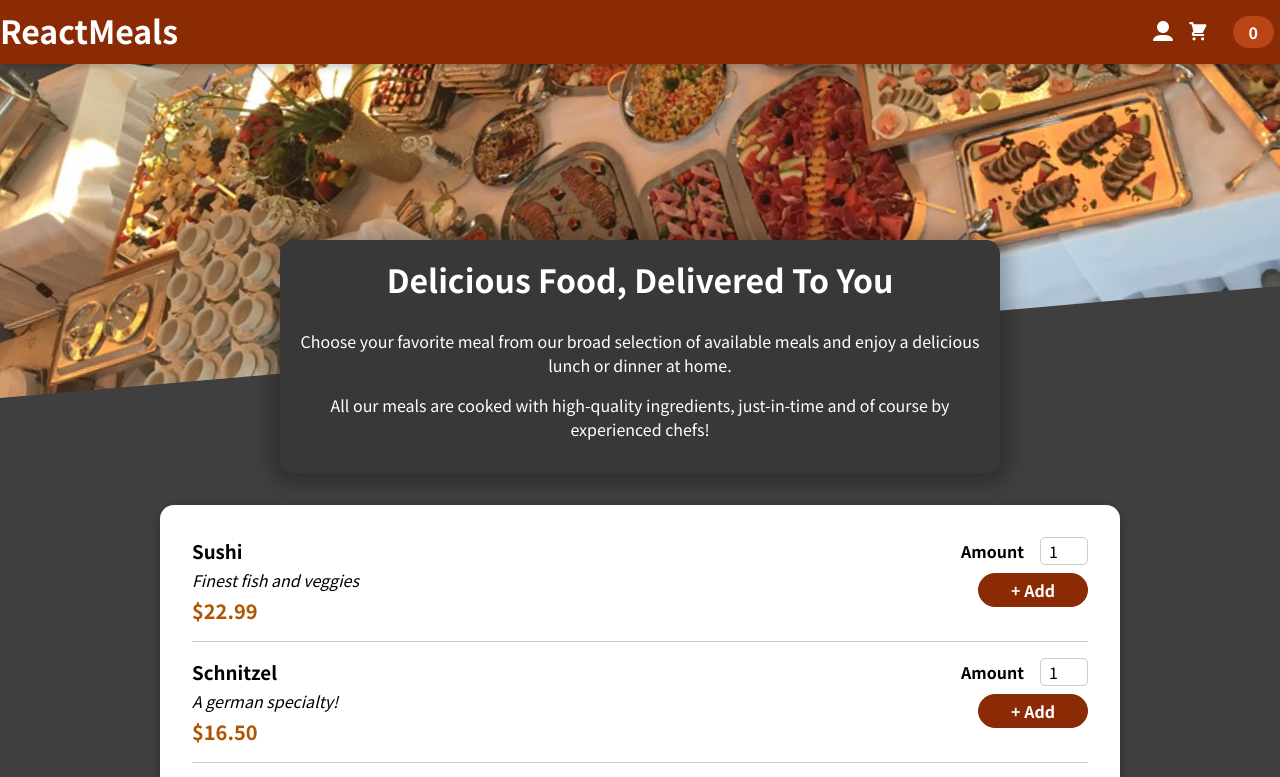
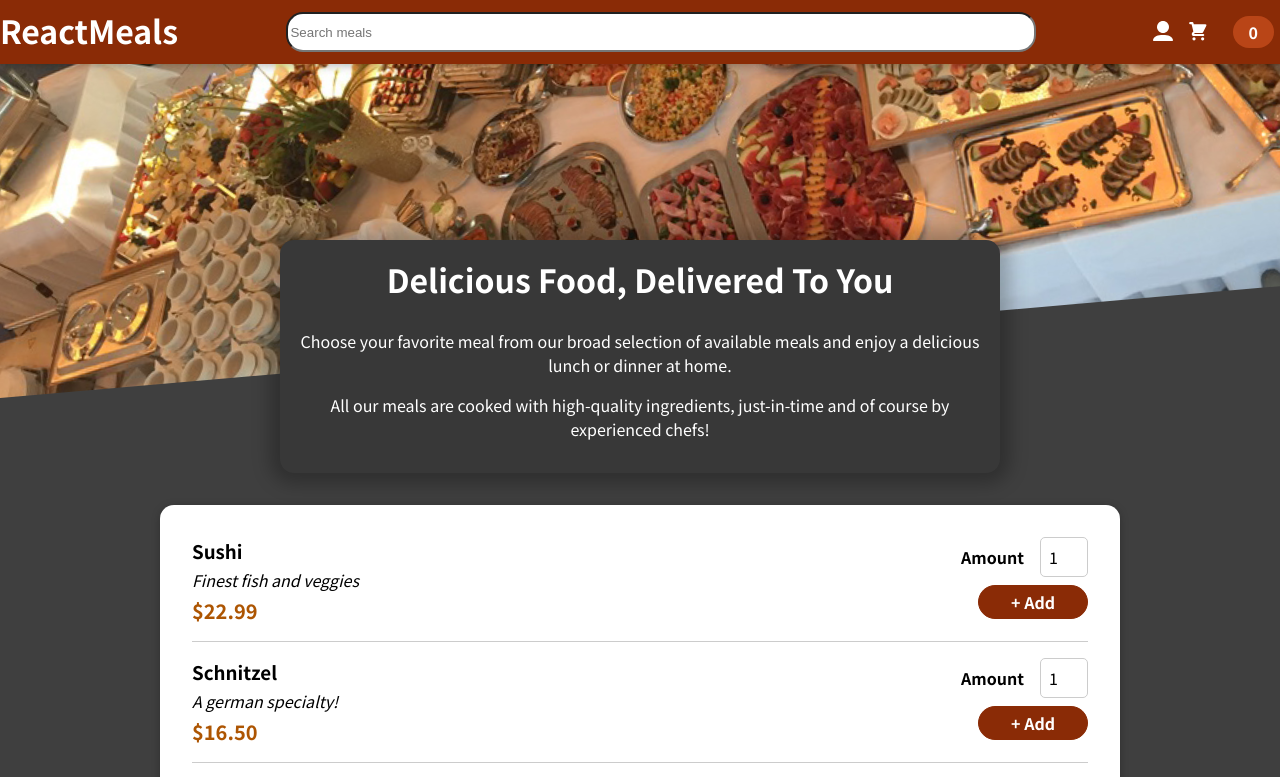
Before and after one commit to catoverhat/food-order, a React (Vite) app: page / in a window 1280 px wide. Shown: the top 777 px of the page. Built offline with nearby package versions, Linux system fonts and the light colour scheme.

Commit message:
advance
Comfirmed

```diff
--- a/index.html
+++ b/index.html
@@ -7,8 +7,10 @@
     <title>Food</title>
   </head>
   <body>
+
     <div id="overlays"></div>
     <div id="root"></div>
+
     <script type="module" src="/src/main.jsx"></script>
   </body>
 </html>
--- a/src/App.jsx
+++ b/src/App.jsx
@@ -4,8 +4,11 @@ import Meals from "./components/Meals/Meals";
 import Cart from "./components/Cart/Cart";
 import CartProvider from "./store/CartProvider";
 import SignForm from "./components/SignForm/SignForm";
+import MealSearch from "./components/Layout/search";
+
 
 function App() {
+
   const [cartIsShown, setCartIsShown] = useState(false);
   const [signFromIsShown, setSignFormIsShown] = useState(false);
 
@@ -35,6 +38,9 @@ function App() {
       />
       <main>
         <Meals />
+
+
+
       </main>
     </CartProvider>
   );
--- a/src/components/Layout/Header.jsx
+++ b/src/components/Layout/Header.jsx
@@ -3,22 +3,32 @@ import HeaderCartButton from "./HeaderCartButton";
 import mealsImage from "../../assets/meals.jpg";
 import classes from "./Header.module.css";
 import HeaderSignFormButton from "./HeaderSignFormButton";
+import MealSearch from "./Search";
 
 const Header = (props) => {
   return (
     <Fragment>
       <header className={classes.header}>
         <h1>ReactMeals</h1>
+        <MealSearch/>
         <div className={classes["left-side"]}>
+
           <HeaderSignFormButton onClick={props.onShowSignForm} />
           <HeaderCartButton onClick={props.onShowCart} />
         </div>
+
       </header>
+
       <div className={classes["main-image"]}>
         <img src={mealsImage} alt="A table full of delicious food!" />
       </div>
+
     </Fragment>
+
+
+
   );
 };
 
+
 export default Header;
--- /dev/null
+++ b/src/components/Layout/Search.css
@@ -0,0 +1,5 @@
+input{
+    width: 750px;
+    height: 40px;
+    border-radius: 17px;
+}
--- /dev/null
+++ b/src/components/Layout/Search.jsx
@@ -0,0 +1,34 @@
+import "./Search.css"
+import {DUMMY_MEALS} from "../Meals/AvailableMeals"
+import { useState } from "react"
+
+const MealSearch = () => {
+    const [searchTerm, setSearchTerm] = useState('');
+    const [searchResults, setSearchResults] = useState([]);
+
+    const handleSearch = (event) => {
+      const value = event.target.value.toLowerCase();
+      setSearchTerm(value);
+
+      const results = DUMMY_MEALS.filter((meal) =>
+        meal.name.toLowerCase().includes(value)
+      );
+
+      setSearchResults(results);
+    };
+
+    return (
+      <div>
+        <input type="text" placeholder="Search meals" onChange={handleSearch} />
+        {searchResults.map((meal) => (
+          <div key={meal.id}>
+            <h3>{meal.name}</h3>
+            <p>{meal.description}</p>
+            <p>{meal.price}</p>
+          </div>
+        ))}
+      </div>
+    );
+  };
+
+  export default MealSearch;
--- a/src/components/Meals/AvailableMeals.jsx
+++ b/src/components/Meals/AvailableMeals.jsx
@@ -1,8 +1,9 @@
 import Card from '../UI/Card';
 import MealItem from './MealItem/MealItem';
 import classes from './AvailableMeals.module.css';
+import MealSearch from '../Layout/Search';
 
-const DUMMY_MEALS = [
+export const DUMMY_MEALS = [
   {
     id: 'm1',
     name: 'Sushi',
@@ -49,4 +50,41 @@ const AvailableMeals = () => {
   );
 };
 
+
+
+
+const AvailableMealsSeach = () => {
+  const [searchTerm, setSearchTerm] = useState('');
+
+  const filteredMeals = DUMMY_MEALS.filter(meal =>
+    meal.name.toLowerCase().includes(searchTerm.toLowerCase())
+  );
+
+  const mealsList = filteredMeals.map((meal) => (
+    <MealItem
+      key={meal.id}
+      id={meal.id}
+      name={meal.name}
+      description={meal.description}
+      price={meal.price}
+    />
+  ));
+
+  return (
+    <section className={classes.meals}>
+      <Card>
+        <div className={classes.search}>
+          <input
+            type="text"
+            placeholder="Search meals..."
+            value={searchTerm}
+            onChange={(event) => setSearchTerm(event.target.value)}
+          />
+        </div>
+        <ul>{mealsList}</ul>
+      </Card>
+    </section>
+  );
+};
+
 export default AvailableMeals;
```
